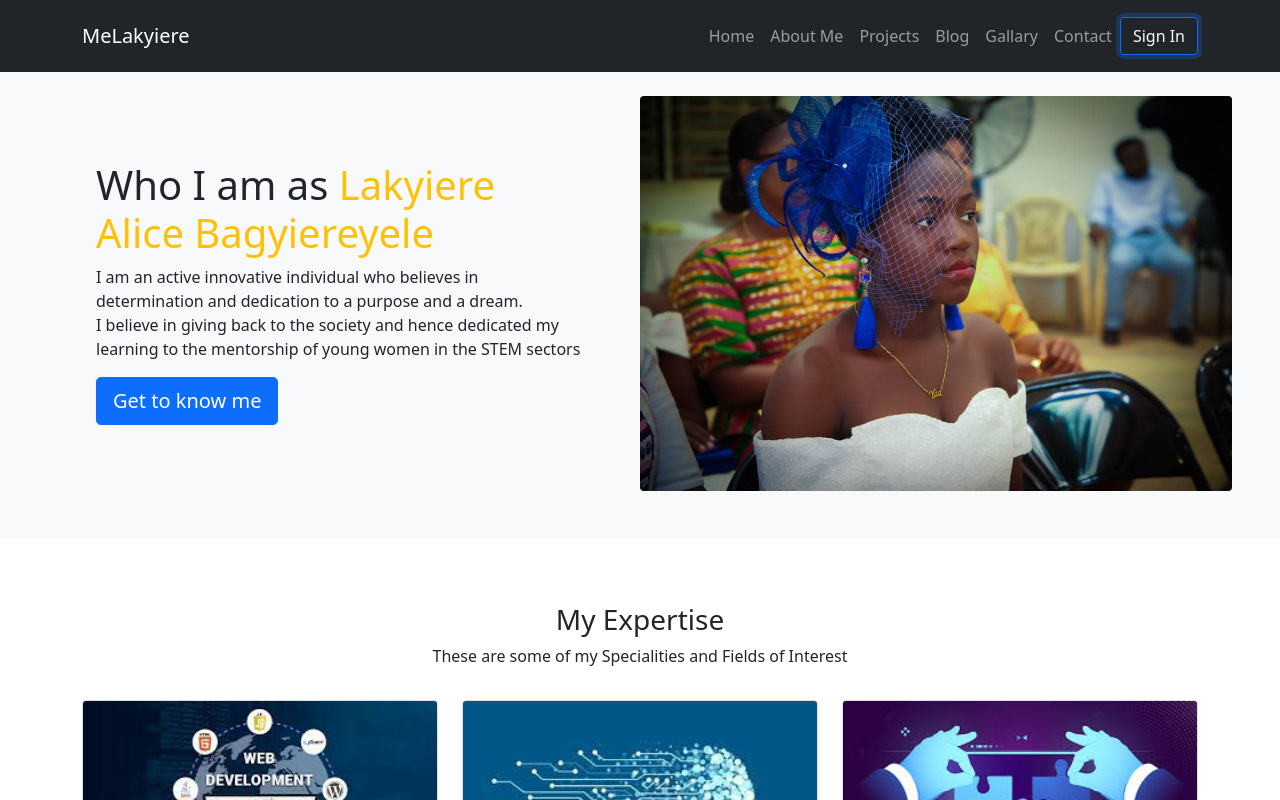
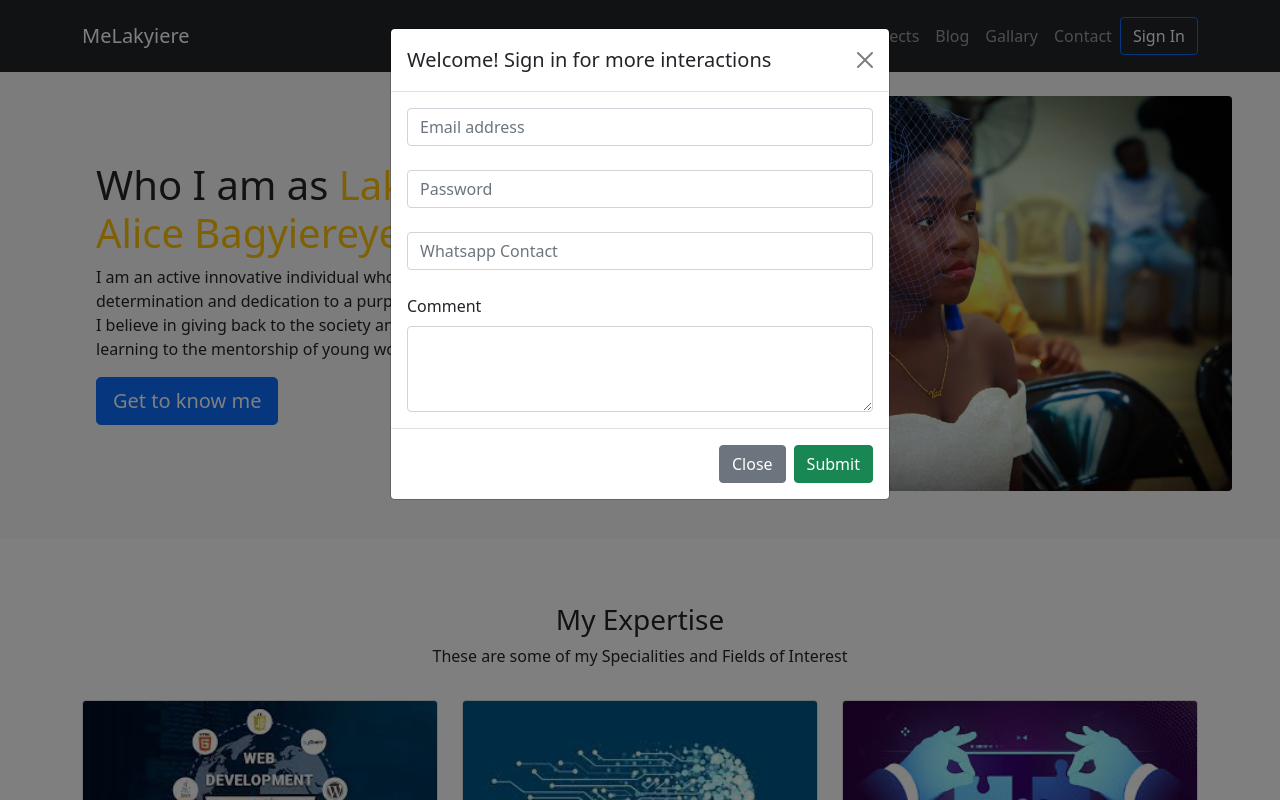
Before and after one commit to Lakyiere/Mysite, a plain HTML site: page index.html in a window 1280 px wide. Both pictures are taken after a click on the button "Sign In". Shown: the top 800 px of the page. Drawn offline with nearby package versions, Linux system fonts and the light colour scheme.

Commit message:
initial commit

```diff
--- a/index.html
+++ b/index.html
@@ -52,7 +52,8 @@
               <a href="#contact" class="nav-link">Contact</a>
             </li>
           </ul>
-          <button class="btn btn-md border border-primary text-light">
+          <button class="btn btn-md border border-primary text-light" data-bs-toggle="modal"
+              data-bs-target="#Modal">
             Sign In
           </button>
         </div>
@@ -628,7 +629,8 @@
       <div class="modal-dialog">
         <div class="modal-content">
           <div class="modal-header">
-            <h5 class="modal-title" id="exampleModalLabel">Welcome!</h5>
+            <h5 class="modal-title" id="exampleModalLabel">Welcome! Sign in for more interactions</h5>
+
             <button
               type="button"
               class="btn-close"
@@ -654,7 +656,7 @@
               />
               <br />
               <input
-                type="email"
+                type="text"
                 id="form5Example21"
                 placeholder="Whatsapp Contact"
                 class="form-control"
@@ -678,7 +680,7 @@
             >
               Close
             </button>
-            <button type="button" class="btn btn-success">Sumit</button>
+            <button type="button" class="btn btn-success">Submit</button>
           </div>
         </div>
       </div>
```
